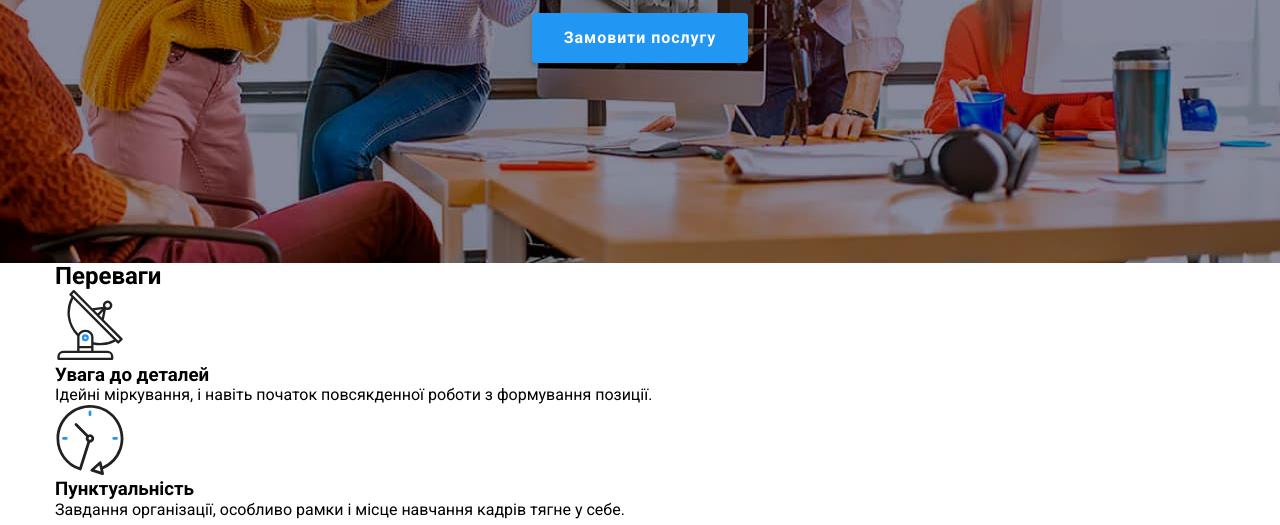
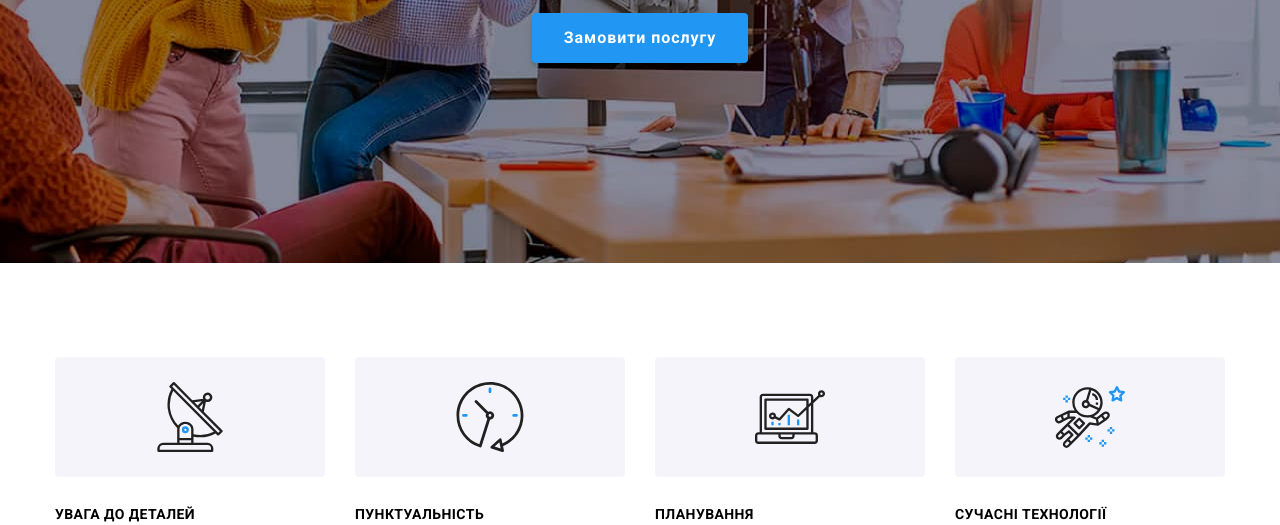
Before and after one commit to bogdan-ryzhko/goit-markup-hw-07, a plain HTML site: page index.html in a window 1280 px wide. Shown: the part 418-943 px from the top of the page. Drawn offline with Linux system fonts and the light colour scheme.

Commit message:
Переробив секцію benefits

```diff
--- a/index.html
+++ b/index.html
@@ -69,51 +69,51 @@
 
     <section class="benefits">
       <div class="container">
-        <h2 class="benefits-title">Переваги</h2>
-        <ul class="benefits-list list">
-          <li class="benefits-item">
-            <div class="benefits-icon-wrapper">
-              <svg class="benefits-icon" width="70" height="70">
+        <h2 class="benefits__title">Переваги</h2>
+        <ul class="benefits__list list">
+          <li class="benefits__item">
+            <div class="benefits__icon-wrapper">
+              <svg class="benefits__icon" width="70" height="70">
                 <use href="./images/svg-sprites/benefits-icons.svg#icon-antenna"></use>
               </svg>
             </div>
-            <h3 class="benefits-item-title">Увага до деталей</h3>
-            <p class="benefits-item-text">
+            <h3 class="benefits__item-title">Увага до деталей</h3>
+            <p class="benefits__item-text">
               Ідейні міркування, і навіть початок повсякденної роботи з
               формування позиції.
             </p>
           </li>
-          <li class="benefits-item">
-            <div class="benefits-icon-wrapper">
-              <svg class="benefits-icon" width="70" height="70">
+          <li class="benefits__item">
+            <div class="benefits__icon-wrapper">
+              <svg class="benefits__icon" width="70" height="70">
                 <use href="./images/svg-sprites/benefits-icons.svg#icon-clock"></use>
               </svg>
             </div>
-            <h3 class="benefits-item-title">Пунктуальність</h3>
-            <p class="benefits-item-text">
+            <h3 class="benefits__item-title">Пунктуальність</h3>
+            <p class="benefits__item-text">
               Завдання організації, особливо рамки і місце навчання кадрів
               тягне у себе.
             </p>
           </li>
-          <li class="benefits-item">
-            <div class="benefits-icon-wrapper">
-              <svg class="benefits-icon" width="70" height="70">
+          <li class="benefits__item">
+            <div class="benefits__icon-wrapper">
+              <svg class="benefits__icon" width="70" height="70">
                 <use href="./images/svg-sprites/benefits-icons.svg#icon-diagram"></use>
               </svg>
             </div>
-            <h3 class="benefits-item-title">Планування</h3>
-            <p class="benefits-item-text">
+            <h3 class="benefits__item-title">Планування</h3>
+            <p class="benefits__item-text">
               Так само консультація з широким активом значною мірою зумовлює.
             </p>
           </li>
-          <li class="benefits-item">
-            <div class="benefits-icon-wrapper">
-              <svg class="benefits-icon" width="70" height="70">
+          <li class="benefits__item">
+            <div class="benefits__icon-wrapper">
+              <svg class="benefits__icon" width="70" height="70">
                 <use href="./images/svg-sprites/benefits-icons.svg#icon-astronaut"></use>
               </svg>
             </div>
-            <h3 class="benefits-item-title">Сучасні технології</h3>
-            <p class="benefits-item-text">
+            <h3 class="benefits__item-title">Сучасні технології</h3>
+            <p class="benefits__item-text">
               Значимість цих проблем настільки очевидна, що реалізація
               планових завдань.
             </p>
--- a/sass/main.scss
+++ b/sass/main.scss
@@ -5,6 +5,8 @@
 @import "./components/header";
 @import "./components/footer";
 @import "./components/modal";
+
+// =================================================> Герой <=================================================
 
 .hero {
   text-align: center;
@@ -50,3 +52,52 @@
     }
   }
 }
+
+// =================================================> Переваги <=================================================
+
+.benefits {
+  padding-top: 94px;
+
+  &__title {
+    font-size: 0;
+    opacity: 0;
+    margin: 0;
+    padding: 0;
+    border: 0;
+  }
+
+  &__list {
+    @include flexContainer(flex, center);
+    flex-wrap: wrap;
+    gap: 30px;
+  }
+
+  &__item {
+    max-width: 270px;
+  }
+
+  &__icon-wrapper {
+    background-color: #f5f4fa;
+    @include flexContainer(flex, center, center);
+    width: 270px;
+    height: 120px;
+    border-radius: 4px;
+    margin-bottom: 30px;
+  }
+
+  &__item-title {
+    font-weight: 700;
+    font-size: 14px;
+    line-height: 1.14;
+    letter-spacing: 0.03em;
+    text-transform: uppercase;
+    margin-bottom: 10px;
+  }
+
+  &__item-text {
+    font-size: 14px;
+    line-height: 1.71;
+    letter-spacing: 0.03em;
+    color: $descr-color;
+  }
+}
```
Also changed, not shown: css/main.css, dist/css/main.min.css, 2 other files.
